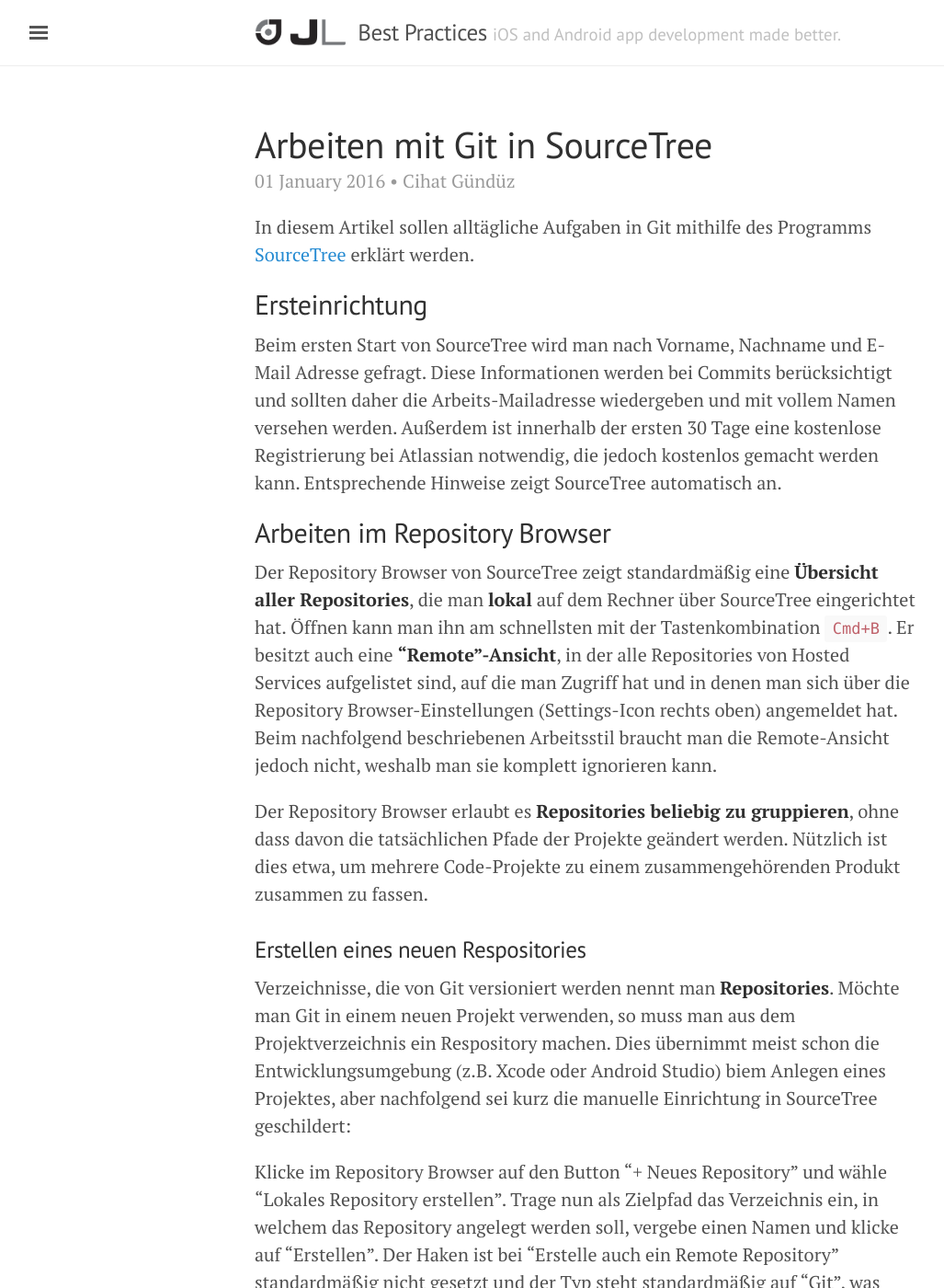
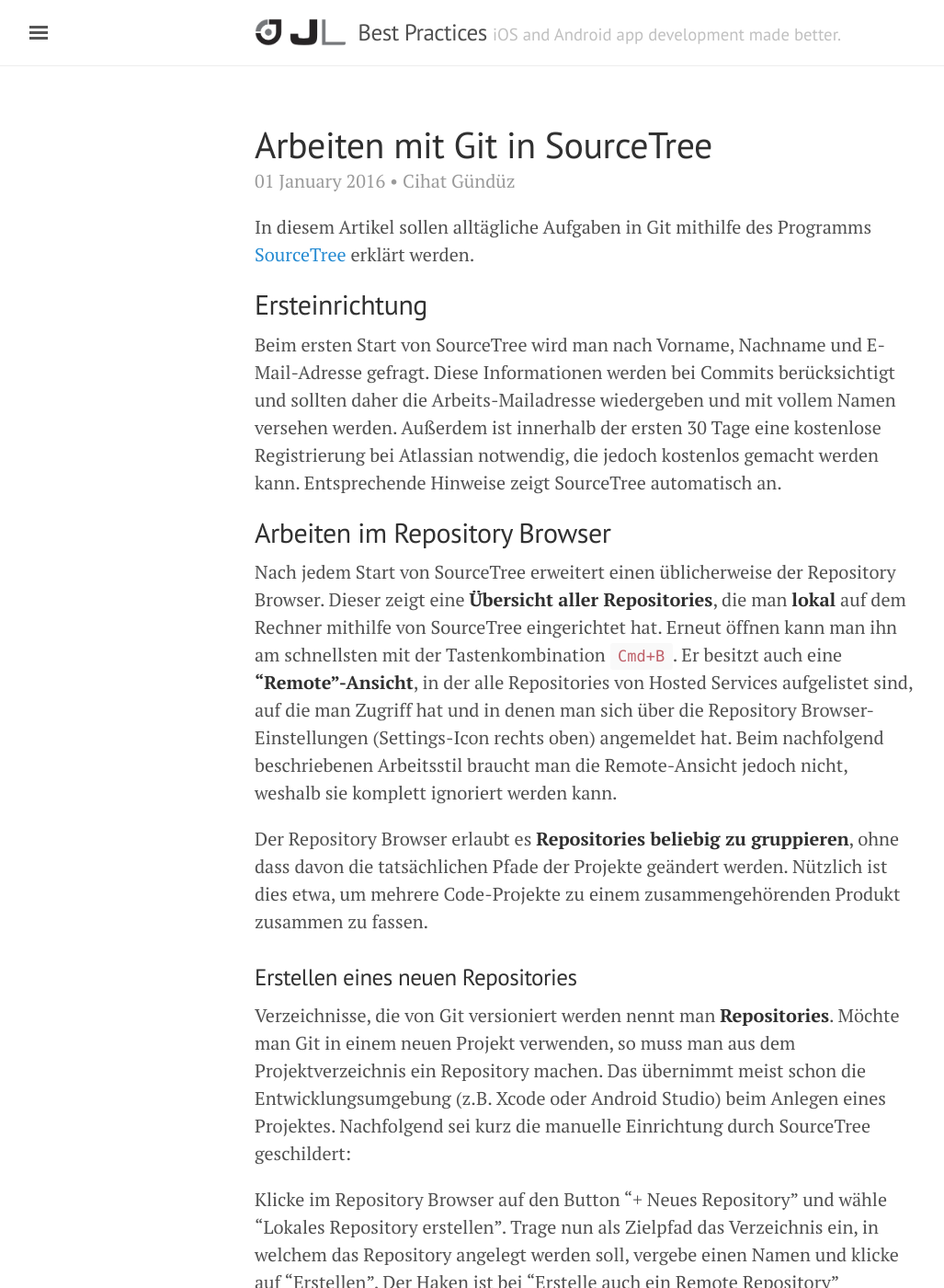
Before and after one commit to JamitLabs/BestPractices, a Jekyll site: the page built from _articles/General/GN010 Version Control/0150 Using Git with SourceTree.de.md, in a window 1280 px wide and 1400 px high. Shown: the whole window at 92% size, without its empty margins (3-1030 px from the left). Built offline with Jekyll 4.4.1, drawn with Linux system fonts in a browser that asks for light colours; some of the changed text lies outside the part shown.

Commit message:
Review text, make slight changes, spellcheck text with MS Word

```diff
--- a/_articles/General/GN010 Version Control/0150 Using Git with SourceTree.de.md
+++ b/_articles/General/GN010 Version Control/0150 Using Git with SourceTree.de.md
@@ -12,31 +12,31 @@
 
 ## Ersteinrichtung
 
-Beim ersten Start von SourceTree wird man nach Vorname, Nachname und E-Mail Adresse gefragt. Diese Informationen werden bei Commits berücksichtigt und sollten daher die Arbeits-Mailadresse wiedergeben und mit vollem Namen versehen werden. Außerdem ist innerhalb der ersten 30 Tage eine kostenlose Registrierung bei Atlassian notwendig, die jedoch kostenlos gemacht werden kann. Entsprechende Hinweise zeigt SourceTree automatisch an.
+Beim ersten Start von SourceTree wird man nach Vorname, Nachname und E-Mail-Adresse gefragt. Diese Informationen werden bei Commits berücksichtigt und sollten daher die Arbeits-Mailadresse wiedergeben und mit vollem Namen versehen werden. Außerdem ist innerhalb der ersten 30 Tage eine kostenlose Registrierung bei Atlassian notwendig, die jedoch kostenlos gemacht werden kann. Entsprechende Hinweise zeigt SourceTree automatisch an.
 
 ## Arbeiten im Repository Browser
 
-Der Repository Browser von SourceTree zeigt standardmäßig eine **Übersicht aller Repositories**, die man **lokal** auf dem Rechner über SourceTree eingerichtet hat. Öffnen kann man ihn am schnellsten mit der Tastenkombination `Cmd+B`. Er besitzt auch eine **"Remote"-Ansicht**, in der alle Repositories von Hosted Services aufgelistet sind, auf die man Zugriff hat und in denen man sich über die Repository Browser-Einstellungen (Settings-Icon rechts oben) angemeldet hat. Beim nachfolgend beschriebenen Arbeitsstil braucht man die Remote-Ansicht jedoch nicht, weshalb man sie komplett ignorieren kann.
+Nach jedem Start von SourceTree erweitert einen üblicherweise der Repository Browser. Dieser zeigt eine **Übersicht aller Repositories**, die man **lokal** auf dem Rechner mithilfe von SourceTree eingerichtet hat. Erneut öffnen kann man ihn am schnellsten mit der Tastenkombination `Cmd+B`. Er besitzt auch eine **"Remote"-Ansicht**, in der alle Repositories von Hosted Services aufgelistet sind, auf die man Zugriff hat und in denen man sich über die Repository Browser-Einstellungen (Settings-Icon rechts oben) angemeldet hat. Beim nachfolgend beschriebenen Arbeitsstil braucht man die Remote-Ansicht jedoch nicht, weshalb sie komplett ignoriert werden kann.
 
 Der Repository Browser erlaubt es **Repositories beliebig zu gruppieren**, ohne dass davon die tatsächlichen Pfade der Projekte geändert werden. Nützlich ist dies etwa, um mehrere Code-Projekte zu einem zusammengehörenden Produkt zusammen zu fassen.
 
-### Erstellen eines neuen Respositories
+### Erstellen eines neuen Repositories
 
-Verzeichnisse, die von Git versioniert werden nennt man **Repositories**. Möchte man Git in einem neuen Projekt verwenden, so muss man aus dem Projektverzeichnis ein Respository machen. Dies übernimmt meist schon die Entwicklungsumgebung (z.B. Xcode oder Android Studio) biem Anlegen eines Projektes, aber nachfolgend sei kurz die manuelle Einrichtung in SourceTree geschildert:
+Verzeichnisse, die von Git versioniert werden nennt man **Repositories**. Möchte man Git in einem neuen Projekt verwenden, so muss man aus dem Projektverzeichnis ein Repository machen. Das übernimmt meist schon die Entwicklungsumgebung (z.B. Xcode oder Android Studio) beim Anlegen eines Projektes. Nachfolgend sei kurz die manuelle Einrichtung durch SourceTree geschildert:
 
-Klicke im Repository Browser auf den Button "+ Neues Repository" und wähle "Lokales Repository erstellen". Trage nun als Zielpfad das Verzeichnis ein, in welchem das Repository angelegt werden soll, vergebe einen Namen und klicke auf "Erstellen". Der Haken ist bei "Erstelle auch ein Remote Repository" standardmäßig nicht gesetzt und der Typ steht standardmäßig auf "Git", was beides so bleiben sollte. Schon ist das neue Repository angelegt.
+Klicke im Repository Browser auf den Button "+ Neues Repository" und wähle "Lokales Repository erstellen". Trage nun als Zielpfad das Verzeichnis ein, in welchem das Repository angelegt werden soll, vergebe einen Namen und klicke auf "Erstellen". Der Haken ist bei "Erstelle auch ein Remote Repository" standardmäßig nicht gesetzt und der Typ steht standardmäßig auf "Git", was beides so bleiben sollte. Damit ist das neue Repository angelegt.
 
 ![Dialog zum Erstellen eines neuen Repositorys](../../../public/images/GN010/0150/create-new-repo-dialog.png)
 *Im Dialog zum Erstellen eines neuen Repositorys trägt man Zielpfad und Name ein.*
 
-### Ein bestehendes Respository verwenden
+### Ein bestehendes Repository verwenden
 
-Soll man mit einem bestehenden Respository arbeiten, so erhält man in der Regel eine Einladung für den Zugriff auf das Projekt auf einem Hosted Service (z.B. github.com, gitlab.com). Diese Services bieten zwar die Möglichkeit an, den Code etwa als ZIP-Datei herunter zu laden, jedoch ist dies nicht zu empfehlen. Stattdessen sollte man Ausschau halten nach dem "SSH" bzw. "HTTPS" Pfad.
+Soll man mit einem bestehenden Repository arbeiten, so erhält man in der Regel eine Einladung für den Zugriff auf das Projekt auf einem Hosted Service (z.B. github.com, gitlab.com). Diese Services bieten zwar die Möglichkeit an, den Code etwa als ZIP-Datei herunter zu laden, jedoch ist das nicht empfehlenswert. Stattdessen sollte man nach dem "SSH" bzw. "HTTPS" Pfad Ausschau halten.
 
 ![Hosted Service](../../../public/images/GN010/0150/hosted-service.png)
 *Möglichkeiten ein Repository von einem Hosted Service auszuschechen.*
 
-Nun markiert und kopiert man entweder den SSH oder den HTTPS Pfad mittels `Cmd+C`, öffnet SourceTree, bringt den Respository Browser mit `Cmd+B` in den Vordergrund und wählt oben unter "+ Neues Repository" den Eintrag "Von URL klonen".
+Nun markiert und kopiert man entweder den SSH oder den HTTPS Pfad mittels `Cmd+C`, öffnet SourceTree, bringt den Repository Browser mit `Cmd+B` in den Vordergrund und wählt oben unter "+ Neues Repository" den Eintrag "Von URL klonen".
 
 ![Von URL klonen](../../../public/images/GN010/0150/clone-from-url.png)
 *Im Repository Browser können neue Repositories hinzugefügt werden.*
@@ -59,7 +59,7 @@
 Mit einem Doppelklick auf ein Repository im Repository Browser öffnet man die Projektansicht eines einzelnen Repository. In der Projektansicht werden alle nötigen Aktionen innerhalb eines Git Repositories durchgeführt. Außerdem kann man in ihr die bestehenden Commits und Branches begutachten und somit die Änderungshistorie des Projekts verfolgen.
 
 ![History-Ansicht eines fortgeschrittenen Projekts](../../../public/images/GN010/0150/project-history-view-advanced.png)
-*Ein typisches Respository mit mehreren Branches, Merges, Remotes und Commits in der Projektansicht.*
+*Ein typisches Repository mit mehreren Branches, Merges, Remotes und Commits in der Projektansicht.*
 
 Da die Projektansicht eine aus vielen Bestandteilen kombinierte Ansicht ist, kann sie im ersten Moment etwas erschlagend und überfüllt wirken. Daher seien nachfolgend die für die tägliche Arbeit wichtigen Teile kurz erklärt, wobei wir in den Beispielbildern ein neues Demo-Repository benutzen.
 
@@ -68,11 +68,11 @@
 ![Toolbar in der Projektansicht](../../../public/images/GN010/0150/project-view-highlight-toolbar.png)
 *Wichtig sind in der konfigurierbaren Toolbar vor allem Pull und Push – die anderen Buttons werden viel seltener gebraucht und können deshalb auf Wunsch alle entfernt werden.*
 
-Die Toolbar besteht standardmäßig aus 10 Buttons, von denen wir nur wenige im Alltag brauchen. Deshalb sei darauf hingewiesen, dass die Toolbar per Rechtsklick und "Symbolleiste anpassen ..." vollständig an die eigenen Bedürfnisse anpassbar ist. Die so gemachten Änderungen bleiben projektübergreifend erhalten. Man kann beispielsweise die kaum genutzten Buttons "Commit", "Anfordern", "Branch", "Merge", "Stash" und "Im Finder anzeigen" aus der Toolbar entfernen. So bleiben nur noch die folgenden übrig:
+Die Toolbar besteht standardmäßig aus 10 Buttons, von denen wir nur wenige im Alltag brauchen. Deshalb sei darauf hingewiesen, dass die Toolbar per Rechtsklick und "Symbolleiste anpassen ..." vollständig an die eigenen Bedürfnisse angepasst werden kann. Die so gemachten Änderungen bleiben projektübergreifend erhalten. Man kann beispielsweise die kaum genutzten Buttons "Commit", "Anfordern", "Branch", "Merge", "Stash" und "Im Finder anzeigen" aus der Toolbar entfernen. So bleiben nur noch die folgenden übrig:
 
-- **Pull**: Lädt den aktuellsten Stand vom Hosted Service ("remote") des aktuellen Branches ab und merged ihn automatisch mit dem lokalen Stand, sofern auf beiden Änderungen statt fanden.
-- **Push**: Lädt den aktuellsten Stand des aktuellen Branches zum Hosted Service hoch, damit andere ihn "pullen" können.
-- **Eingabeaufforderung**: Öffnet das Terminal im Projektverzeichnis um dort Command Line Tools.
+- **Pull**: Lädt den aktuellsten Stand vom Hosted Service ("remote") des aktiven Branches und merged ihn automatisch in den lokalen Stand.
+- **Push**: Lädt den aktuellsten Stand eines Branches zum Hosted Service hoch, damit andere ihn "pullen" können.
+- **Eingabeaufforderung**: Öffnet das Terminal mit dem Pfad des Projektverzeichnisses um dort Command Line Tools zu verwenden.
 - **Einstellungen**: Öffnet die projektspezifischen Einstellungen, wo man z.B. die Remotes verwalten kann.
 
 
@@ -81,11 +81,11 @@
 ![Arbeitskopie-Eintrag in der Seitenleiste des Projekts](../../../public/images/GN010/0150/project-view-highlight-working-copy.png)
 *In "Dateistatus" werden neue Commits gemacht, während "Verlauf" dazu dient die letzten Änderungen (Commits) zu durchstöbern. "Suchen" wird wesentlich seltener benutzt.*
 
-Über den Eintrag "Arbeitskopie" in der Seitenleiste der Projektansicht lässen sich unterschiedliche Ziele erfüllen:
+Über den Eintrag "Arbeitskopie" in der Seitenleiste der Projektansicht lassen sich unterschiedliche Ziele erfüllen:
 
-- **Dateistatus**: Hier werden die lokalen Änderungen in dem Repository angezeigt, wobei es möglich ist Dateien oder einzelne Zeilen als Änderungen für den nächsten Commit einzutragen. Auch die Commit Message lässt sich hier definieren und der Commit schließlich auch durchführen.
-- **Verlauf**: Hierbei handelt es sich um die History-Ansicht, die sich auch standardmäßig öffnet. Man kann hier die zuletzt gemachten Änderungen, die sogenannte "Git-Historie" sehen. Dies geschieht in Form von nach Datum absteigend sortierten Commits, wobei bei Anklicken eines Commits die zu dem Commit zugehörigen Änderungen im unteren Bereich angezeigt werden.
-- **Suchen**: Hier kann alle Commit Messages der gesamte Git-Historie gezielt durchsuchen. Die anderen beiden Ansichten werden wesentlich öfter gebraucht, da in ihnen die Hauptarbeit geleistet wird: "Dateistatus" zum Committen und "Verlauf" zum Durchstöbern der letzten Änderungen.
+- **Dateistatus**: Hier werden die lokalen Änderungen im Repository angezeigt, wobei es möglich ist Dateien oder einzelne Zeilen als Änderungen für den nächsten Commit auszuwählen. Auch die Commit Message lässt sich hier definieren und der Commit schließlich auch durchführen.
+- **Verlauf**: Hierbei handelt es sich um die Historie-Ansicht, die man standardmäßig präsentiert bekommt. Man kann hier die zuletzt gemachten Änderungen, die sogenannte "Git-Historie" sehen. Dies geschieht in Form von nach Datum absteigend sortierten Commits, wobei bei Anklicken eines Commits die zu dem Commit zugehörigen Änderungen im unteren Bereich angezeigt werden.
+- **Suchen**: Hier kann man alle Commit Messages der gesamten Git-Historie gezielt durchsuchen. Die anderen beiden Ansichten werden wesentlich öfter gebraucht, da in ihnen die Hauptarbeit geleistet wird: "Dateistatus" zum Committen und "Verlauf" zum Durchstöbern der letzten Änderungen.
 
 ### Sidebar-Eintrag Branches
 
@@ -117,8 +117,6 @@
 
 Klickt man einen Commit in der History-Ansicht an, so werden die Details des Commits in der Dateistatus-Ansicht unten angezeigt. Hierbei sind links die Dateien zu sehen, in denen Änderungen stattfanden und rechts ist eine Zusammenfassung der Änderungen der jeweils links ausgewählten Datei. So kann man diese Ansicht dafür nutzen, sich die Änderungen anzusehen, die in einem einzelnen Commit durchgeführt wurden.
 
-Für den Fall, dass der Eintrag "Uncommited Changes" ausgewählt ist (statt einem Commit) erscheint hier hingegen exakt dieselbe Ansicht (nur kleiner) wie wenn man in der Seitenleiste unter "Arbeitskopie" die Ansicht "Dateistatus" wählt. Allerdings empfehlen wir nicht diese integrierte, sondern die dortige Ansicht zum Committen zu benutzen:
-
 ![Dateistatus eines Projekts](../../../public/images/GN010/0150/file-change-view.png)
 *Die Dateistatus-Ansicht zeigt die aktuellen Dateiänderungen im Projekt an und erlaubt sowohl das Vormerken von Dateien als auch das Eintragen einer Commit Message.*
 
```
Also changed, not shown: other parts of _articles/General/GN010 Version Control/0150 Using Git with SourceTree.de.md (+1 -1 lines).
